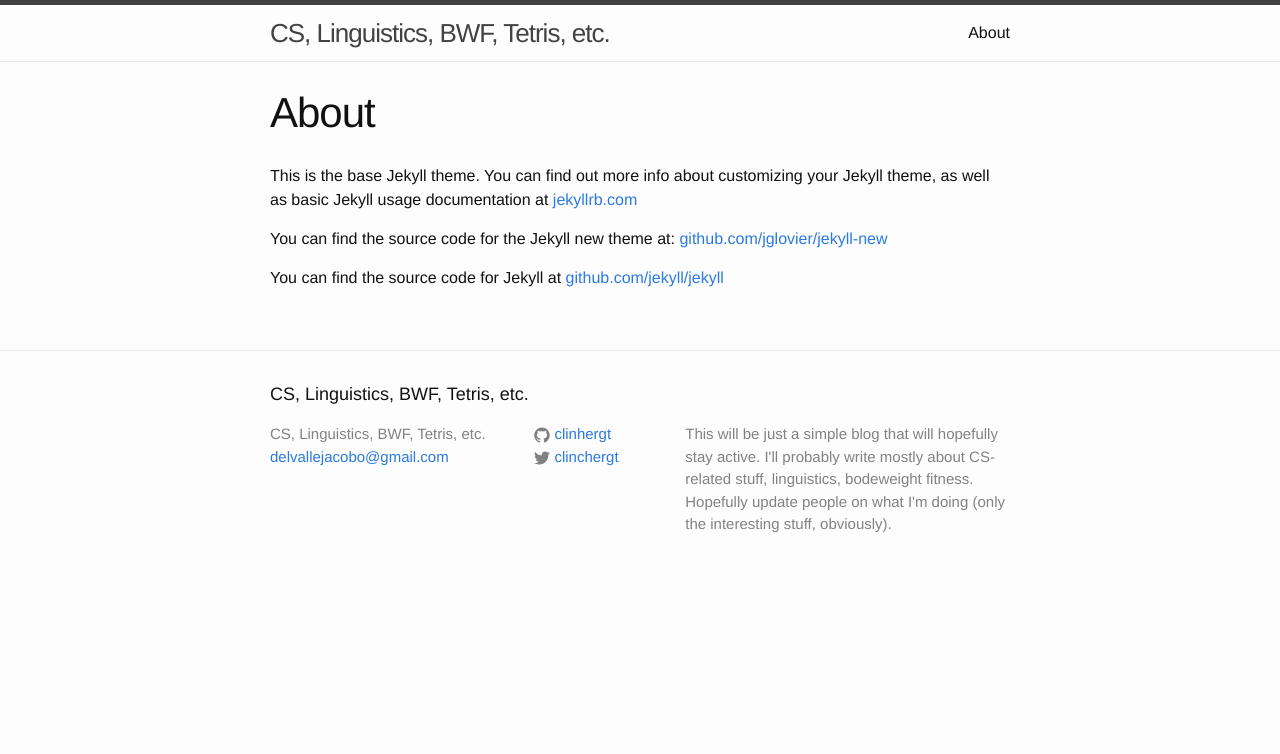
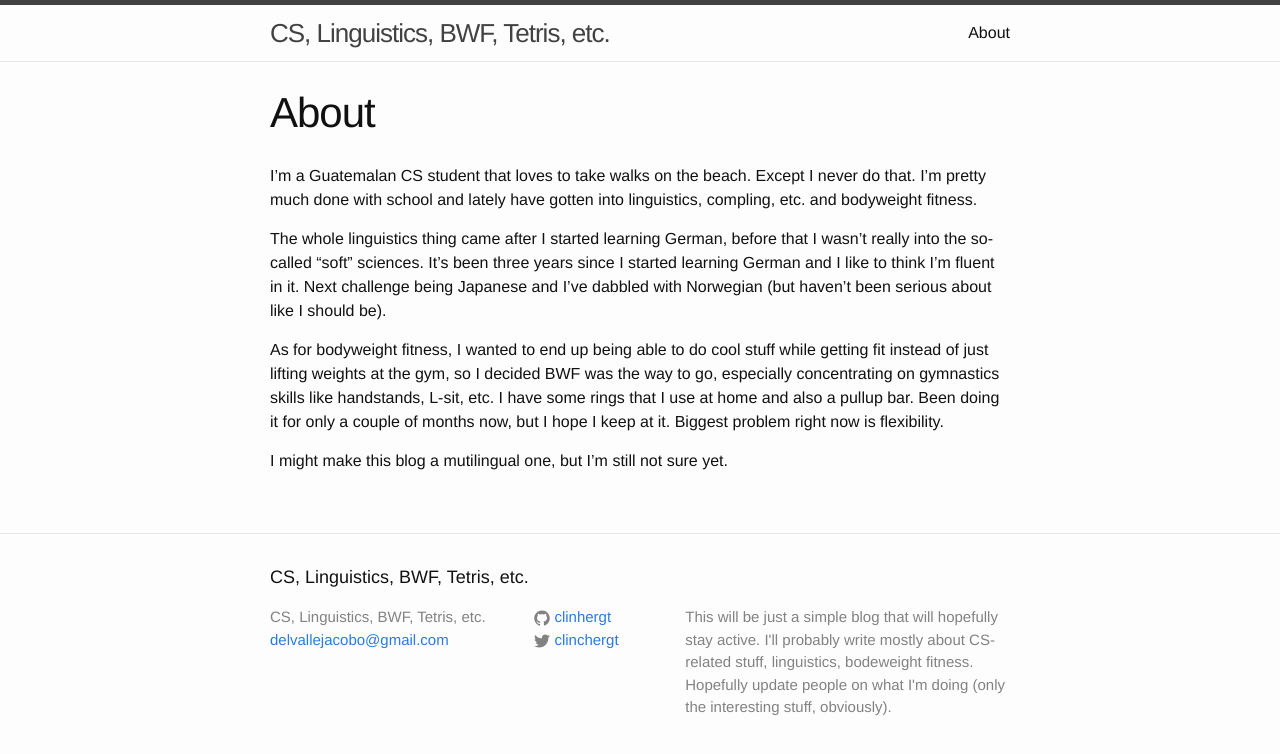
Before and after one commit to jjdelvalle/jblog, a Jekyll site: the page built from about.md, in a window 1280 px wide. Shown: the top 754 px of the page. Built offline with Jekyll 4.4.1, drawn with Linux system fonts in a browser that asks for light colours; Markdown is read by kramdown in place of the engine named in the settings.

Commit message:
Modified about page so it describes the blog

```diff
--- a/about.md
+++ b/about.md
@@ -4,8 +4,10 @@ title: About
 permalink: /about/
 ---
 
-This is the base Jekyll theme. You can find out more info about customizing your Jekyll theme, as well as basic Jekyll usage documentation at [jekyllrb.com](http://jekyllrb.com/)
+I'm a Guatemalan CS student that loves to take walks on the beach. Except I never do that. I'm pretty much done with school and lately have gotten into linguistics, compling, etc. and bodyweight fitness.
 
-You can find the source code for the Jekyll new theme at: [github.com/jglovier/jekyll-new](https://github.com/jglovier/jekyll-new)
+The whole linguistics thing came after I started learning German, before that I wasn't really into the so-called "soft" sciences. It's been three years since I started learning German and I like to think I'm fluent in it. Next challenge being Japanese and I've dabbled with Norwegian (but haven't been serious about like I should be).
 
-You can find the source code for Jekyll at [github.com/jekyll/jekyll](https://github.com/jekyll/jekyll)
+As for bodyweight fitness, I wanted to end up being able to do cool stuff while getting fit instead of just lifting weights at the gym, so I decided BWF was the way to go, especially concentrating on gymnastics skills like handstands, L-sit, etc. I have some rings that I use at home and also a pullup bar. Been doing it for only a couple of months now, but I hope I keep at it. Biggest problem right now is flexibility.
+
+I might make this blog a mutilingual one, but I'm still not sure yet.
```
